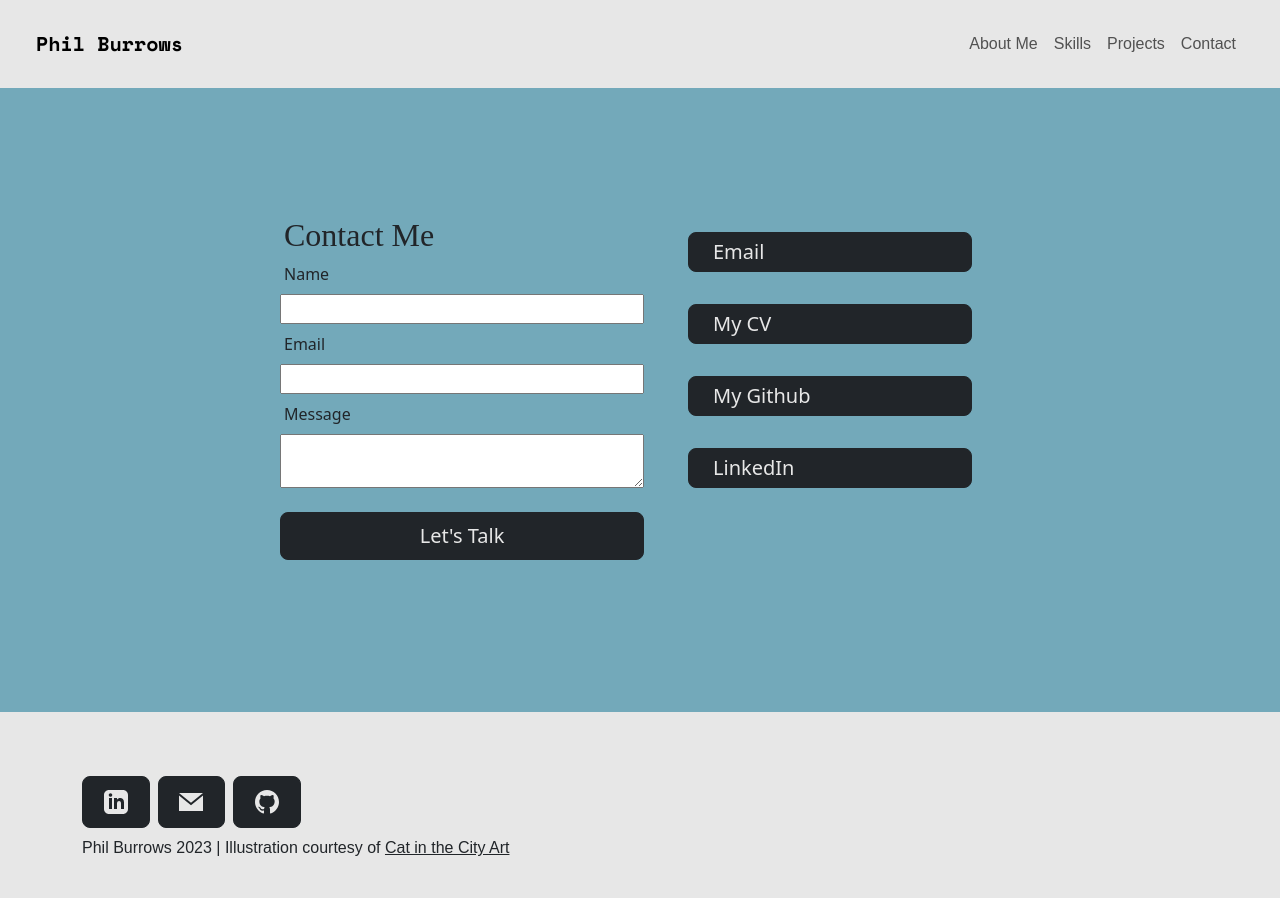
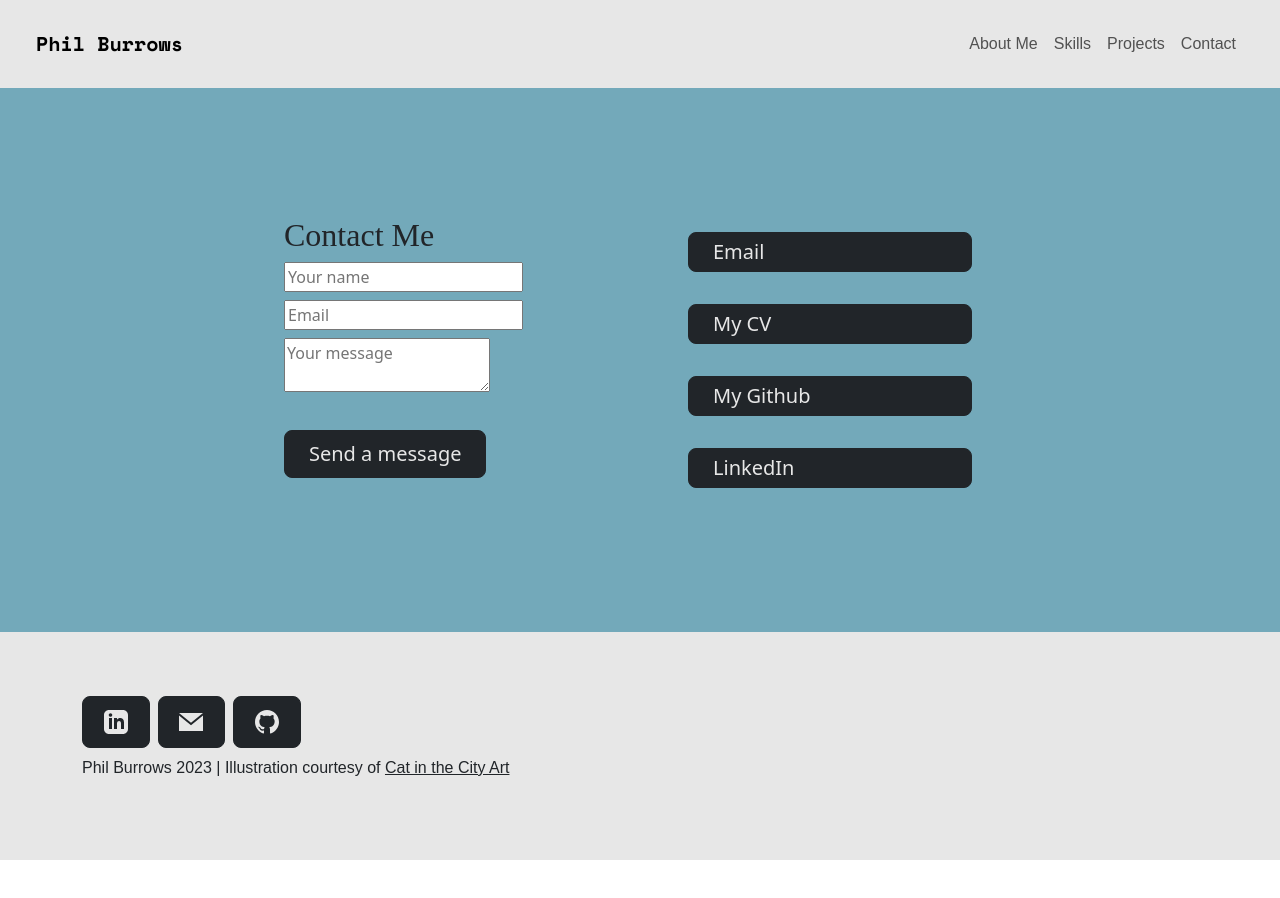
Before and after one commit to philManWithBeard/react-portfolio, a React (Vite) app: page /contact in a window 1280 px wide. Shown: the top 898 px of the page. After the commit the page ends 860 px from the top, so only its background shows below. Built offline with nearby package versions, Linux system fonts and the light colour scheme; a web font is replaced by a local one.

Commit message:
change email provider

```diff
--- a/src/components/contactForm.jsx
+++ b/src/components/contactForm.jsx
@@ -1,56 +1,78 @@
-import { useState } from "react";
-import emailjs from "@emailjs/browser";
+import React, { useState } from "react";
+
+const FORM_ENDPOINT =
+  "https://public.herotofu.com/v1/ac113350-c77a-11ee-bb69-515451de93af"; // TODO - update to the correct endpoint
 
 const ContactForm = () => {
-  const [isSubmitting, setIsSubmitting] = useState(false);
-  const [stateMessage, setStateMessage] = useState(null);
-  const sendEmail = (e) => {
-    e.persist();
+  const [submitted, setSubmitted] = useState(false);
+  const handleSubmit = (e) => {
     e.preventDefault();
-    setIsSubmitting(true);
-    emailjs
-      .sendForm(
-        process.env.REACT_APP_SERVICE_ID,
-        process.env.REACT_APP_TEMPLATE_ID,
-        e.target,
-        process.env.REACT_APP_PUBLIC_KEY
-      )
-      .then(
-        (result) => {
-          setStateMessage("Message sent!");
-          setIsSubmitting(false);
-          setTimeout(() => {
-            setStateMessage(null);
-          }, 5000); // hide message after 5 seconds
-        },
-        (error) => {
-          setStateMessage("Something went wrong, please try again later");
-          setIsSubmitting(false);
-          setTimeout(() => {
-            setStateMessage(null);
-          }, 5000); // hide message after 5 seconds
+
+    const inputs = e.target.elements;
+    const data = {};
+
+    for (let i = 0; i < inputs.length; i++) {
+      if (inputs[i].name) {
+        data[inputs[i].name] = inputs[i].value;
+      }
+    }
+
+    fetch(FORM_ENDPOINT, {
+      method: "POST",
+      headers: {
+        Accept: "application/json",
+        "Content-Type": "application/json",
+      },
+      body: JSON.stringify(data),
+    })
+      .then((response) => {
+        if (!response.ok) {
+          throw new Error("Form response was not ok");
         }
-      );
 
-    // Clears the form after sending the email
-    e.target.reset();
+        setSubmitted(true);
+      })
+      .catch((err) => {
+        // Submit the form manually
+        e.target.submit();
+      });
   };
+
+  if (submitted) {
+    return (
+      <>
+        <p>Thank you!</p>
+        <p>I'll be in touch soon.</p>
+      </>
+    );
+  }
+
   return (
-    <form onSubmit={sendEmail} className="align-items-start row g-2">
-      <label>Name</label>
-      <input type="text" name="user_name" />
-      <label>Email</label>
-      <input type="email" name="user_email" />
-      <label>Message</label>
-      <textarea name="message" />
-      <input
-        type="submit"
-        value="Let's Talk"
-        disabled={isSubmitting}
-        className="btn-dark d-inline-flex align-items-center btn-dark d-inline-flex align-items-center btn btn-primary btn-lg px-4 my-4 btn-lg px-4"
-      />
-      {stateMessage && <p>{stateMessage}</p>}
+    <form
+      action={FORM_ENDPOINT}
+      onSubmit={handleSubmit}
+      method="POST"
+      className="align-items-start row g-2"
+    >
+      <div>
+        <input type="text" placeholder="Your name" name="name" required />
+      </div>
+      <div>
+        <input type="email" placeholder="Email" name="email" required />
+      </div>
+      <div>
+        <textarea placeholder="Your message" name="message" required />
+      </div>
+      <div>
+        <button
+          type="submit"
+          className="btn-dark d-inline-flex align-items-center btn-dark d-inline-flex align-items-center btn btn-primary btn-lg px-4 my-4 btn-lg px-4"
+        >
+          Send a message
+        </button>
+      </div>
     </form>
   );
 };
+
 export default ContactForm;
```
